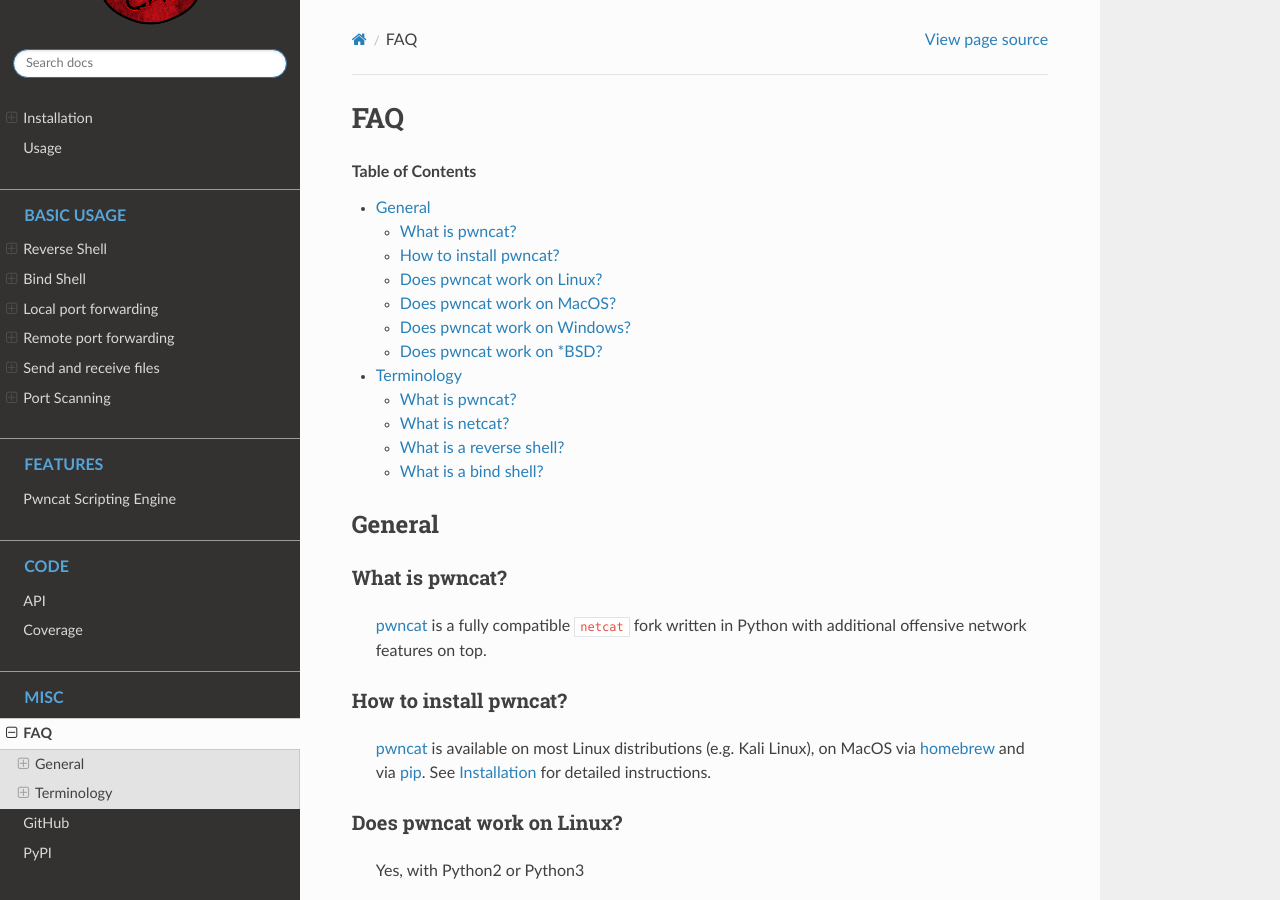
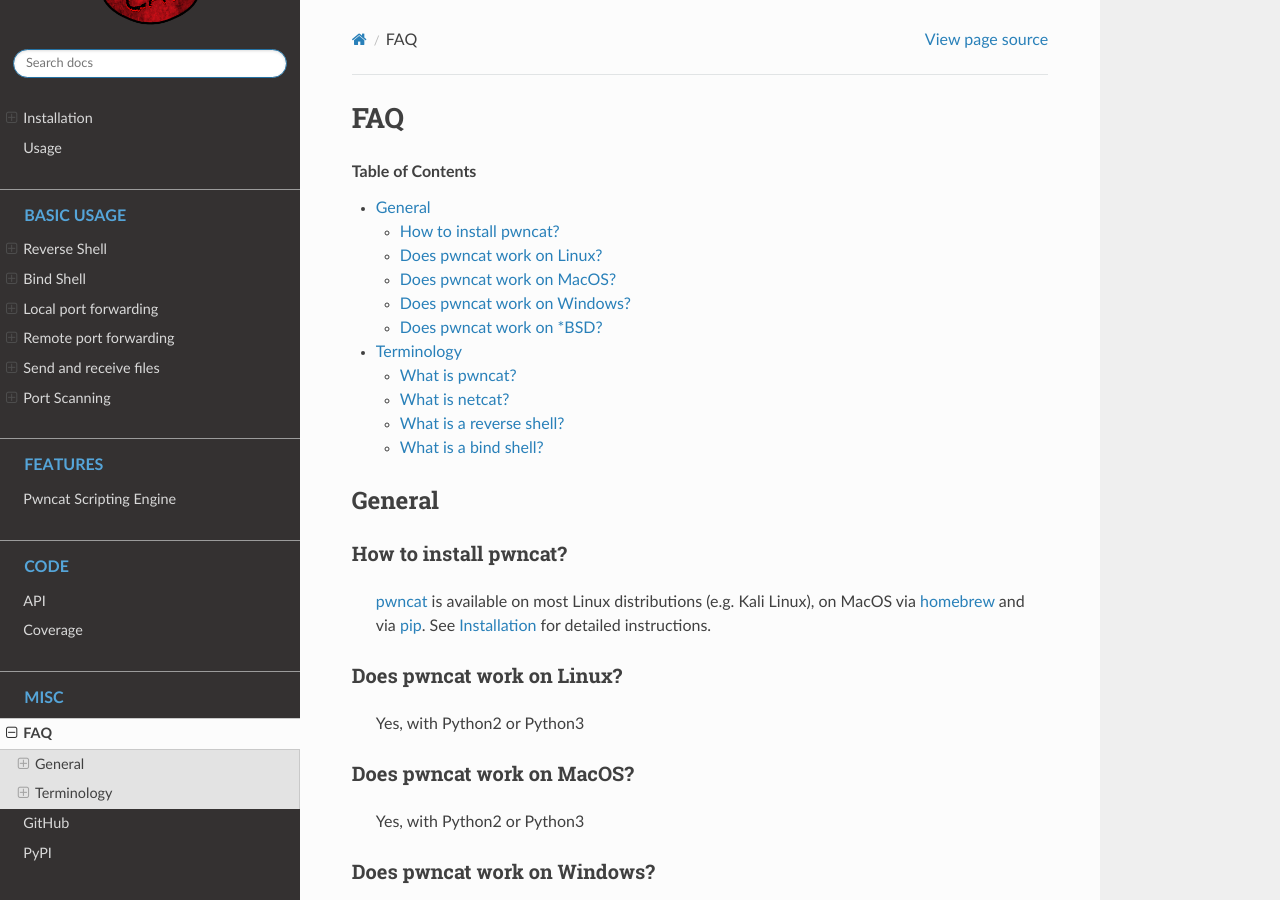
Before and after one commit to cytopia/pwncat, a Sphinx documentation site: the page built from share/doc/faq.rst, in a window 1280 px wide and 900 px high. Built offline with Sphinx 7.4.7 and the Read the Docs theme 2.0.0, drawn with Linux system fonts in a browser that asks for light colours.

Commit message:
Revert FAQ changes

```diff
--- a/share/doc/faq.rst
+++ b/share/doc/faq.rst
@@ -10,11 +10,6 @@
 
 General
 =======
-
-What is pwncat?
----------------
-   `pwncat <https://github.com/cytopia/pwncat>`_ is a fully compatible ``netcat`` fork written in Python with additional offensive network features on top.
-
 
 How to install pwncat?
 ----------------------
```
